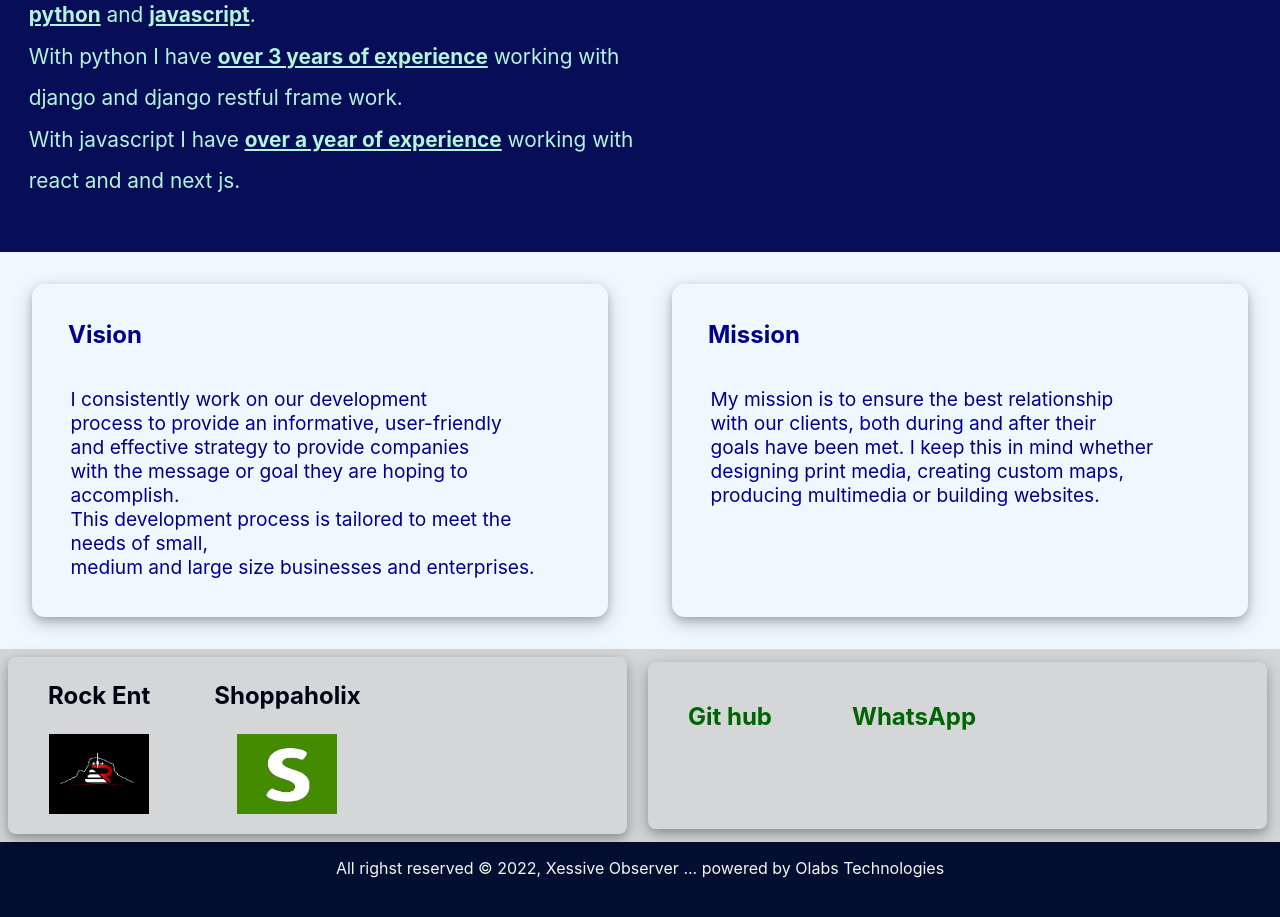
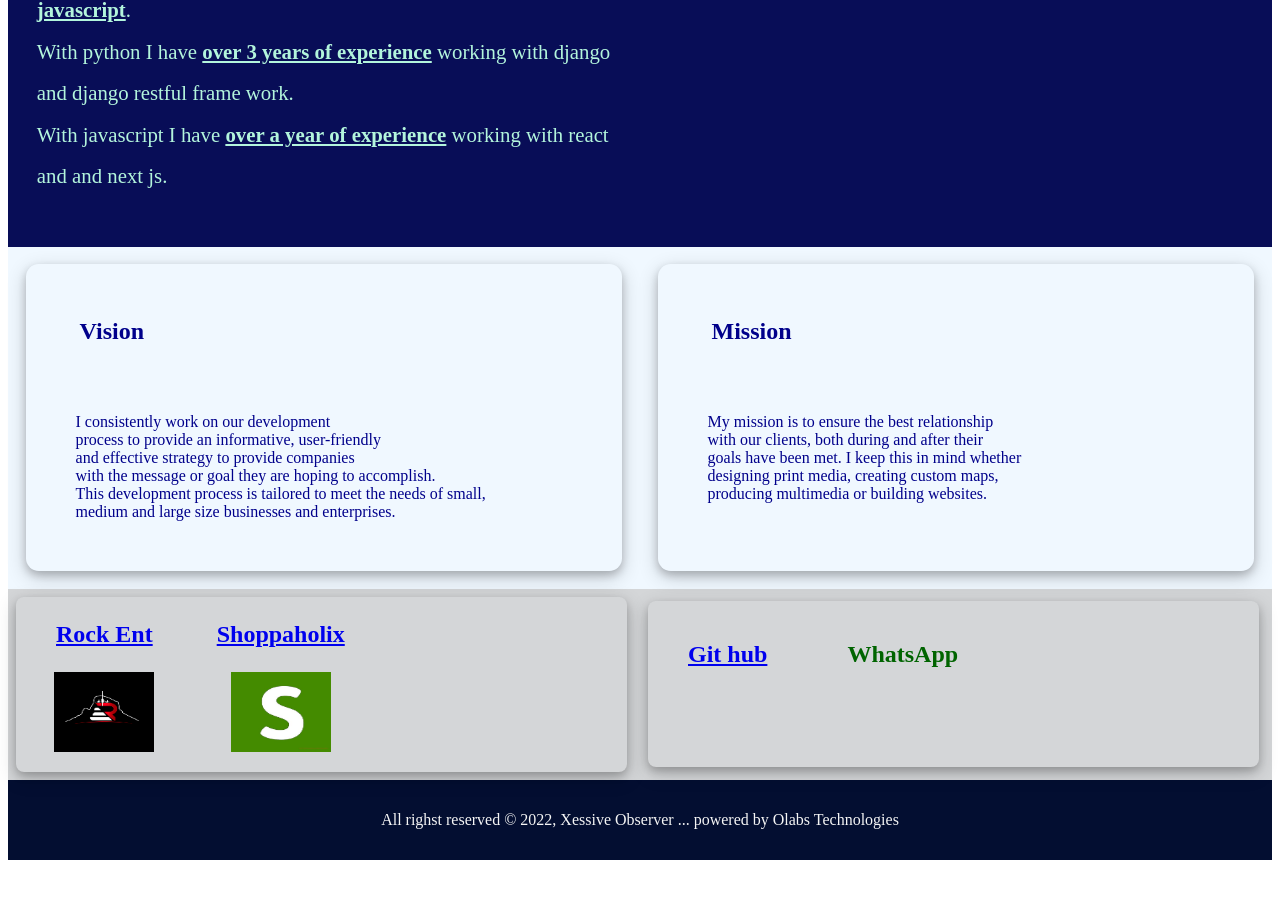
Before and after one commit to XessiveObserver/portfolio, a Next.js app: page /About in a window 1280 px wide. Shown: the part 417-1334 px from the top of the page. After the commit the page ends 1285 px from the top, so only its background shows below. Built offline with nearby package versions, Linux system fonts and the light colour scheme.

Commit message:
responsive layout.

```diff
--- a/components/About/Agenda.js
+++ b/components/About/Agenda.js
@@ -1,34 +1,79 @@
 import React from 'react';
 import styled from 'styled-components';
+import utils from '../../styles/utils';
 
 const AgendaContainer = styled.div`
     background-color: aliceblue;
     display: flex;
     flex-wrap: wrap;
+    justify-content: center;
+    max-width: 100%;
 
+    @media (min-width: 1024px) {
+        flex-wrap: nowrap;
+    }
 
 `;
 
 const VisionStatement = styled.div`
-    flex: 1;
+    flex:50%;
     margin: 2em;
     border-radius: 0.8em;
+    display: flex;
+    width: ${utils(320, 320)};
+    min-height: ${utils(200, 320)};
+    flex-direction: column;
+    padding: ${utils(20)};
+    margin: ${utils(20)};
+    background-color: ${props => props.bgColor};
+
+    @media (min-width: 768px) {
+        min-height: ${utils(200, 768)};
+    }
+
+    @media (min-width: 1024px) {
+        min-height: ${utils(300)};
+    }
+
+
     box-shadow: 0 4px 8px 0 rgba(0, 0, 0, 0.2),
      0 6px 20px 0 rgba(0, 0, 0, 0.19);
     color: darkblue;
 
      h2{
         margin: 1.5em;
+        @media (min-width: 1024px) {
+    font-size: 1.5rem;
+  }
     }
     p {
-        font-size: 1.2em;
+        font-size: 1rem;
+
         margin: 2em;
-
+        @media (min-width: 1024px) {
+    font-size: 1rem;
+  }
     }
 `;
 const MissionStatement = styled.div`
-    flex: 1;
-    margin: 2em;
+    flex: 50%;
+    display: flex;
+    width: ${utils(320, 320)};
+    min-height: ${utils(200, 320)};
+    flex-direction: column;
+    padding: ${utils(20)};
+    margin: ${utils(20)};
+    background-color: ${props => props.bgColor};
+
+    @media (min-width: 768px) {
+        min-height: ${utils(200, 768)};
+    }
+
+    @media (min-width: 1024px) {
+        min-height: ${utils(300)};
+    }
+
+
     border-radius: 0.8em;
     box-shadow: 0 4px 8px 0 rgba(0, 0, 0, 0.2),
      0 6px 20px 0 rgba(0, 0, 0, 0.19);
@@ -38,12 +83,18 @@ const MissionStatement = styled.div`
     color: darkblue;
      h2{
         margin: 1.5em;
+        @media (min-width: 1024px) {
+    font-size: 1.5rem;
+  }
     }
     p {
-        font-size: 1.2em;
+        font-size: 1rem;
         margin: 2em;
+        @media (min-width: 1024px) {
+    font-size: 1rem;
 
     }
+}
 
 `;
 
--- a/components/Footer/Footer.js
+++ b/components/Footer/Footer.js
@@ -8,6 +8,7 @@ const SiteFooter = styled.footer`
     align-items: center;
     height: 10vh;
     background-color: #030e31;
+    justify-content: space-evenly;
 
     p{
         text-align: center;
--- a/components/HomPage/HomeHero.js
+++ b/components/HomPage/HomeHero.js
@@ -9,7 +9,7 @@ const MiniBio = styled.div`
 
 `;
 const LeftContent = styled.div`
-    flex: 1;
+    flex: 1.5;
     margin: 1.8em;
 
     h1{
--- a/pages/About.js
+++ b/pages/About.js
@@ -1,3 +1,4 @@
+import Head from 'next/head'
 import React from 'react'
 import { AboutHero } from '../components/About/AboutHero'
 import styled from 'styled-components'
@@ -11,6 +12,12 @@ const ContainerAbout = styled.div`
 const About = () => {
     return (
         <ContainerAbout>
+            <Head>
+                <title>Xessive Observer-About Page.</title>
+                <meta name="viewport" content="initial-scale=1.0, width=device-width" />
+                <meta name="description" content="Generated by create next app" />
+                <link rel="icon" href="/favicon.ico" />
+            </Head>
             <AboutHero />
             <Agenda />
             <ProjectSocial />
--- a/pages/_app.js
+++ b/pages/_app.js
@@ -1,5 +1,5 @@
 import { Layout } from '../components/Layout/Layout'
-import '../styles/globals.css'
+import '../styles/Global.js'
 
 function MyApp({ Component, pageProps }) {
   return (
--- a/pages/index.js
+++ b/pages/index.js
@@ -8,7 +8,8 @@ export default function Home() {
   return (
     <div>
       <Head>
-        <title>Xessive Observer</title>
+        <title>Xessive Observer-Home Page.</title>
+        <meta name="viewport" content="initial-scale=1.0, width=device-width" />
         <meta name="description" content="Generated by create next app" />
         <link rel="icon" href="/favicon.ico" />
       </Head>
--- /dev/null
+++ b/styles/Global.js
@@ -0,0 +1,32 @@
+
+
+
+
+import { createGlobalStyle } from "styled-components";
+import px2vw from "./utils";
+
+export const Global = createGlobalStyle`
+  * {
+    margin: 0;
+    padding: 0;
+    box-sizing: border-box;
+    font-family: -apple-system, BlinkMacSystemFont, Segoe UI, Roboto, Oxygen, Ubuntu, Cantarell, Fira Sans, Droid Sans, Helvetica Neue, sans-serif;
+  }
+
+
+
+
+  :root {
+      font-size: ${px2vw(24)};
+
+      @media (min-width: 768px) {
+        font-size: ${px2vw(18)};
+      }
+
+      @media (min-width: 1024px) {
+        font-size: ${px2vw(16)};
+      }
+    }
+`;
+
+export default Global;
--- a/styles/globals.css
+++ /dev/null
@@ -1,19 +0,0 @@
-html,
-body {
-    padding: 0;
-    margin: 0;
-    font-family: -apple-system, BlinkMacSystemFont, Segoe UI, Roboto, Oxygen, Ubuntu, Cantarell, Fira Sans, Droid Sans, Helvetica Neue, sans-serif;
-}
-
-a {
-    color: inherit;
-    text-decoration: none;
-}
-
-h1 {
-    text-align: center;
-}
-
-* {
-    box-sizing: border-box;
-}
--- /dev/null
+++ b/styles/utils.js
@@ -0,0 +1,3 @@
+const utils = (size, width = 1440) => `${(size / width) * 100}vw`;
+
+export default utils;
```
